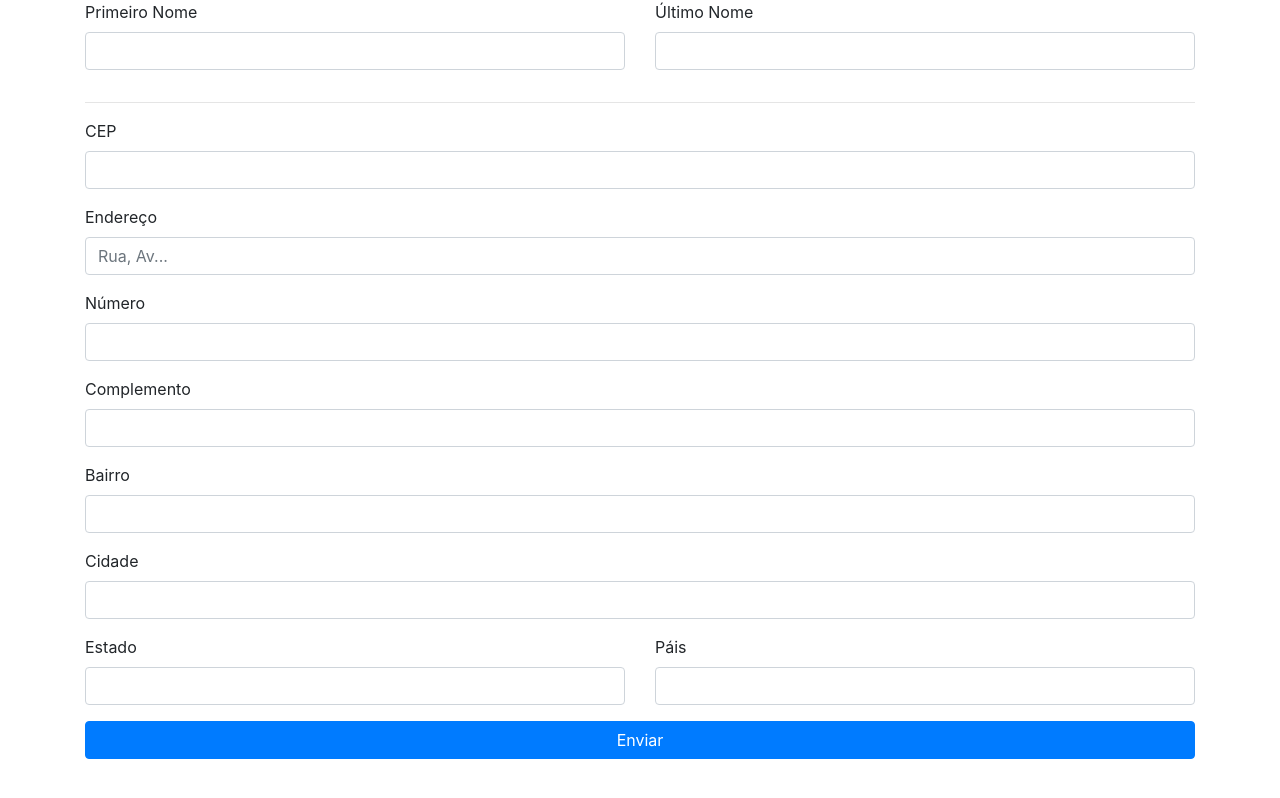
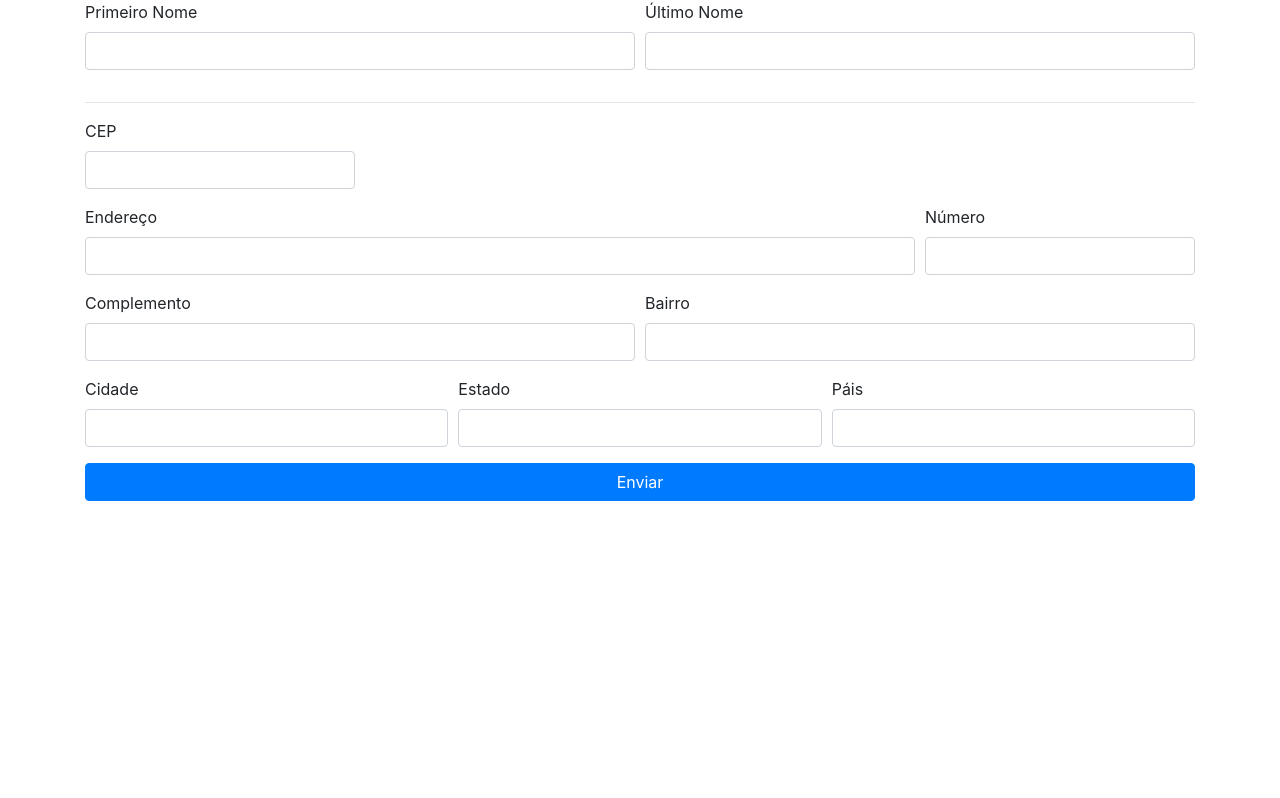
Before and after one commit to codyzzd/bs4u_desafio3, a plain HTML site: page index.html in a window 1280 px wide. Drawn offline with nearby package versions, Linux system fonts and the light colour scheme.

Commit message:
arrumando jeito do form

```diff
--- a/index.html
+++ b/index.html
@@ -15,79 +15,62 @@
   <div class="container">
     <form action="">
 
-      <div class="row">
-        <div class="col">
-          <div class="form-group">
-            <label>Primeiro Nome</label>
-            <input class="form-control" type="text">
-          </div>
+      <div class="form-row">
+        <div class="col form-group">
+          <label for="primeiro">Primeiro Nome</label>
+          <input class="form-control" type="text" id="primeiro">
         </div>
-        <div class="col">
-          <div class="form-group">
-            <label>Último Nome</label>
-            <input class="form-control" type="text">
-          </div>
+        <div class="col form-group">
+          <label for="ultimo">Último Nome</label>
+          <input class="form-control" type="text" id="ultimo">
         </div>
       </div>
 
-      <div class="row">
-        <div class="col">
-          <hr>
+      <hr>
+
+      <div class="form-row">
+        <div class="col-sm-3 form-group">
+          <label for="CEP">CEP</label>
+          <input class="form-control" type="text" id="CEP">
         </div>
       </div>
 
-      <div class="row">
-        <div class="col">
-          <div class="form-group">
-            <label>CEP</label>
-            <input class="form-control" type="text">
-          </div>
-          <div class="form-group">
-            <label>Endereço</label>
-            <input class="form-control" type="text" placeholder="Rua, Av...">
-          </div>
-          <div class="form-group">
-            <label>Número</label>
-            <input class="form-control" type="text">
-          </div>
-          <div class="form-group">
-            <label>Complemento</label>
-            <input class="form-control" type="text">
-          </div>
-          <div class="form-group">
-            <label>Bairro</label>
-            <input class="form-control" type="text">
-          </div>
-          <div class="form-group">
-            <label>Cidade</label>
-            <input class="form-control" type="text">
-          </div>
-        </div>
+      <div class="form-row">
+        <div class="col-sm-9 form-group">
+          <label for="Endereco">Endereço</label>
+          <input class="form-control" type="text" id="Endereco"></div>
+        <div class="col-sm-3 form-group">
+          <label for="Numero">Número</label>
+          <input class="form-control" type="text" id="Numero"></div>
       </div>
 
-      <div class="row">
-        <div class="col">
-          <div class="form-group">
-            <label>Estado</label>
-            <input class="form-control" type="text">
-          </div>
-        </div>
-        <div class="col">
-          <div class="form-group">
-            <label>Páis</label>
-            <input class="form-control" type="text">
-          </div>
-        </div>
+      <div class="form-row">
+        <div class="col-sm-6 form-group">
+          <label for="Complemento">Complemento</label>
+          <input class="form-control" type="text" id="Complemento"></div>
+        <div class="col-sm-6 form-group">
+          <label for="Bairro">Bairro</label>
+          <input class="form-control" type="text" id="Bairro"></div>
       </div>
 
-      <div class="row">
+      <div class="form-row">
+        <div class="col-sm-4 form-group">
+          <label for="Cidade">Cidade</label>
+          <input class="form-control" type="text" id="Cidade"></div>
+        <div class="col-6 col-sm-4 form-group">
+          <label for="Estado">Estado</label>
+          <input class="form-control" type="text" id="Estado"></div>
+        <div class="col-6 col-sm-4 form-group">
+          <label for="Páis">Páis</label>
+          <input class="form-control" type="text" id="Páis"></div>
+      </div>
+
+      <div class="form-row">
         <div class="col"><button type="button" class="btn btn-primary btn-block">Enviar</button></div>
       </div>
 
     </form>
   </div>
-
-
 
   <!-- chamando js boostrap -->
   <script src="https://code.jquery.com/jquery-3.5.1.slim.min.js" integrity="sha384-DfXdz2htPH0lsSSs5nCTpuj/zy4C+OGpamoFVy38MVBnE+IbbVYUew+OrCXaRkfj" crossorigin="anonymous"></script>
```
